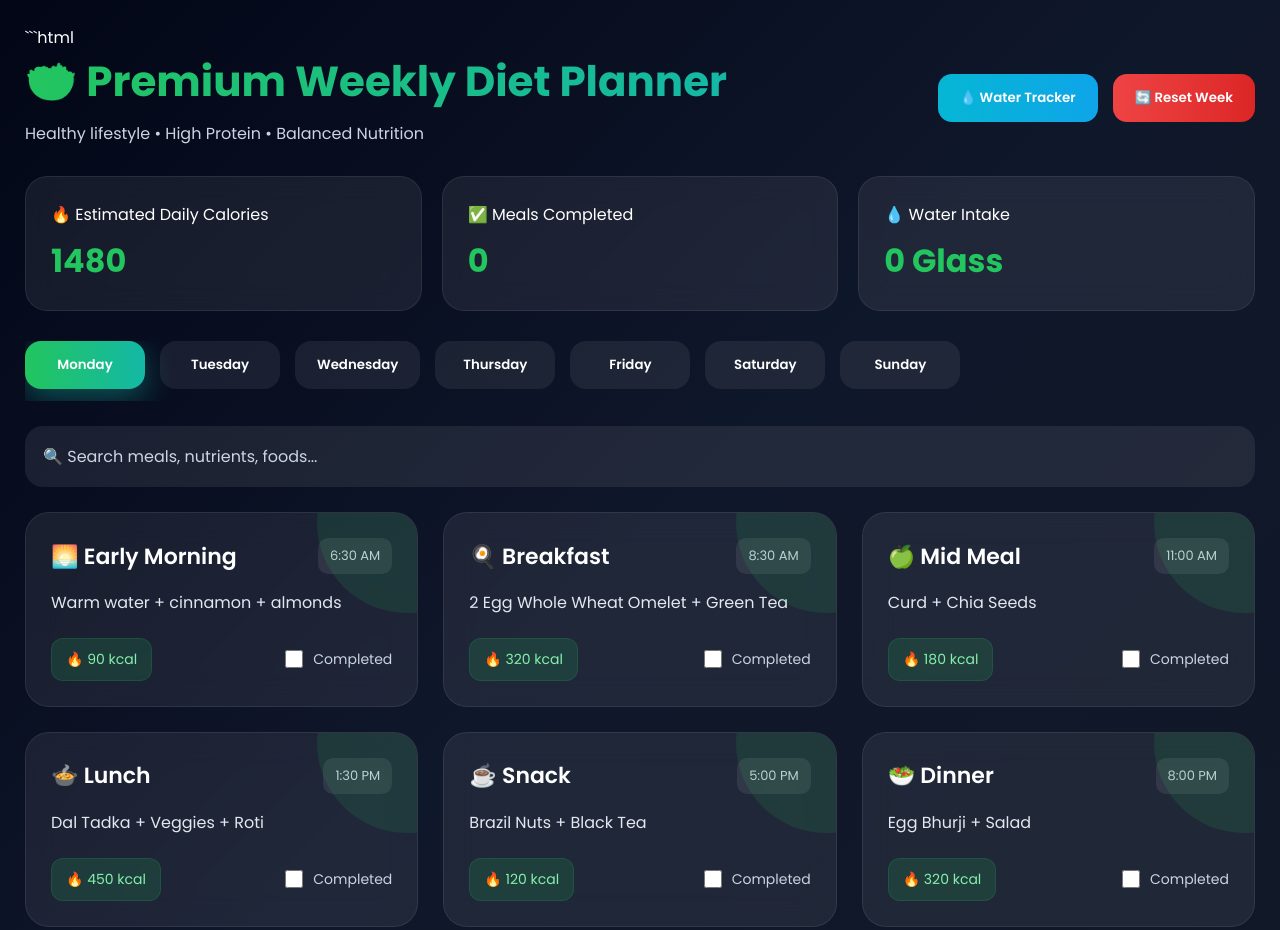
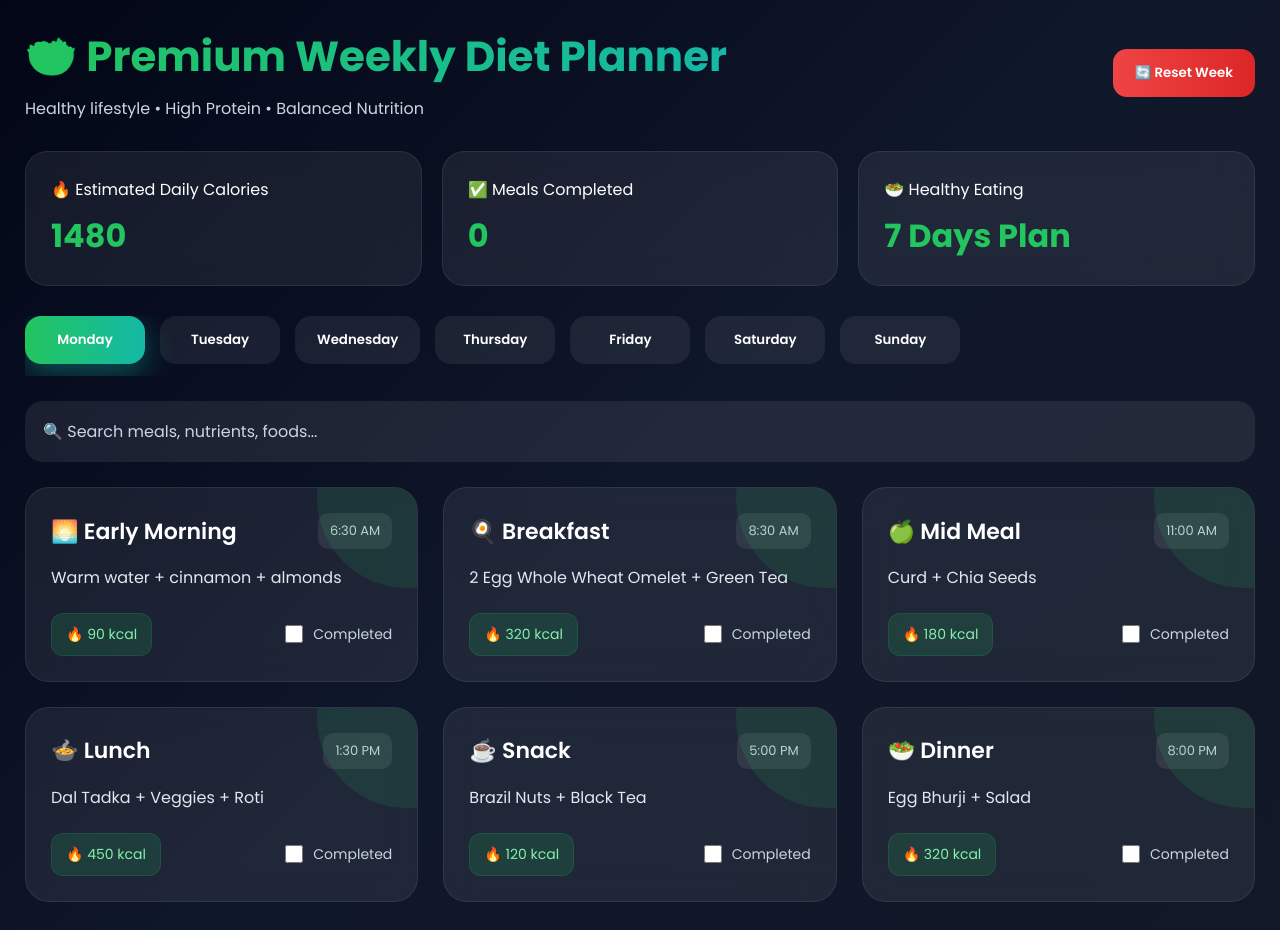
Before and after one commit to bharatsre11/dietchart, a plain HTML site: page index.html in a window 1280 px wide. Shown: the top 930 px of the page. Drawn offline with Linux system fonts and the light colour scheme.

Commit message:
Refactor meal tracking and remove water button
Removed water tracking button and related functionality. Updated meal plan section and cleaned up unused code.

````diff
--- a/index.html
+++ b/index.html
@@ -1,4 +1,3 @@
-```html
 <!DOCTYPE html>
 <html lang="en">
 <head>
@@ -74,15 +73,6 @@
     .reset-btn:hover{
       transform:translateY(-3px);
       box-shadow:0 10px 25px rgba(239,68,68,0.4);
-    }
-
-    .water-btn{
-      background:linear-gradient(to right,#06b6d4,#0ea5e9);
-    }
-
-    .water-btn:hover{
-      transform:translateY(-3px);
-      box-shadow:0 10px 25px rgba(14,165,233,0.4);
     }
 
     .stats{
@@ -284,10 +274,6 @@
 
     <div class="top-actions">
 
-      <button class="btn water-btn" onclick="drinkWater()">
-        💧 Water Tracker
-      </button>
-
       <button class="btn reset-btn" onclick="resetWeek()">
         🔄 Reset Week
       </button>
@@ -311,8 +297,8 @@
     </div>
 
     <div class="stat-card">
-      <p>💧 Water Intake</p>
-      <h2 id="waterCount">0 Glass</h2>
+      <p>🥗 Healthy Eating</p>
+      <h2>7 Days Plan</h2>
     </div>
 
   </div>
@@ -356,8 +342,6 @@
 
 const weeklyDiet = [
 
-  // MONDAY
-
   [
     ["🌅 Early Morning","6:30 AM","Warm water + cinnamon + almonds","90 kcal"],
     ["🍳 Breakfast","8:30 AM","2 Egg Whole Wheat Omelet + Green Tea","320 kcal"],
@@ -366,8 +350,6 @@ const weeklyDiet = [
     ["☕ Snack","5:00 PM","Brazil Nuts + Black Tea","120 kcal"],
     ["🥗 Dinner","8:00 PM","Egg Bhurji + Salad","320 kcal"]
   ],
-
-  // TUESDAY
 
   [
     ["🌅 Early Morning","6:30 AM","Warm water + almonds + walnuts","120 kcal"],
@@ -378,8 +360,6 @@ const weeklyDiet = [
     ["🥗 Dinner","8:00 PM","Paneer Tikka + Veggies","420 kcal"]
   ],
 
-  // WEDNESDAY
-
   [
     ["🌅 Early Morning","6:30 AM","Methi Water","40 kcal"],
     ["🍳 Breakfast","8:30 AM","Moong Dal Cheela + Paneer","350 kcal"],
@@ -388,8 +368,6 @@ const weeklyDiet = [
     ["☕ Snack","5:00 PM","Roasted Makhana","150 kcal"],
     ["🥗 Dinner","8:00 PM","Spinach Omelet + Soup","340 kcal"]
   ],
-
-  // THURSDAY
 
   [
     ["🌅 Early Morning","6:30 AM","Warm water + nuts","110 kcal"],
@@ -400,8 +378,6 @@ const weeklyDiet = [
     ["🥗 Dinner","8:00 PM","Tofu with Mushrooms","350 kcal"]
   ],
 
-  // FRIDAY
-
   [
     ["🌅 Early Morning","6:30 AM","Cinnamon Water","30 kcal"],
     ["🍳 Breakfast","8:30 AM","Vegetable Daliya","310 kcal"],
@@ -411,8 +387,6 @@ const weeklyDiet = [
     ["🥗 Dinner","8:00 PM","Egg Bhurji + Salad","330 kcal"]
   ],
 
-  // SATURDAY
-
   [
     ["🌅 Early Morning","6:30 AM","Warm water + nuts","110 kcal"],
     ["🍳 Breakfast","8:30 AM","Besan Cheela","340 kcal"],
@@ -421,8 +395,6 @@ const weeklyDiet = [
     ["☕ Snack","5:00 PM","Sunflower Seeds","150 kcal"],
     ["🥗 Dinner","8:00 PM","Paneer Bhurji + Salad","410 kcal"]
   ],
-
-  // SUNDAY
 
   [
     ["🌅 Early Morning","6:30 AM","Methi Water","40 kcal"],
@@ -534,22 +506,9 @@ function resetWeek(){
   document.querySelectorAll('input[type="checkbox"]')
   .forEach(box=>box.checked=false);
 
-  localStorage.clear();
-
   document.getElementById("completedMeals").innerText = 0;
 
   alert("✅ Weekly progress has been reset!");
-
-}
-
-let water = 0;
-
-function drinkWater(){
-
-  water++;
-
-  document.getElementById("waterCount").innerText =
-  water + " Glass";
 
 }
 
@@ -561,8 +520,3 @@ calculateCalories();
 
 </body>
 </html>
-```
-
-Calorie estimates are based on common Indian meal nutrition references for eggs, dal, roti, paneer, legumes, chia seeds, rajma, and related foods. ([toolsarena.in][1])
-
-[1]: https://toolsarena.in/guides/indian-food-calorie-counter-guide?utm_source=chatgpt.com "Indian Food Calorie Chart — Roti, Rice, Dal, Paneer (2026) | ToolsArena | ToolsArena"
````
